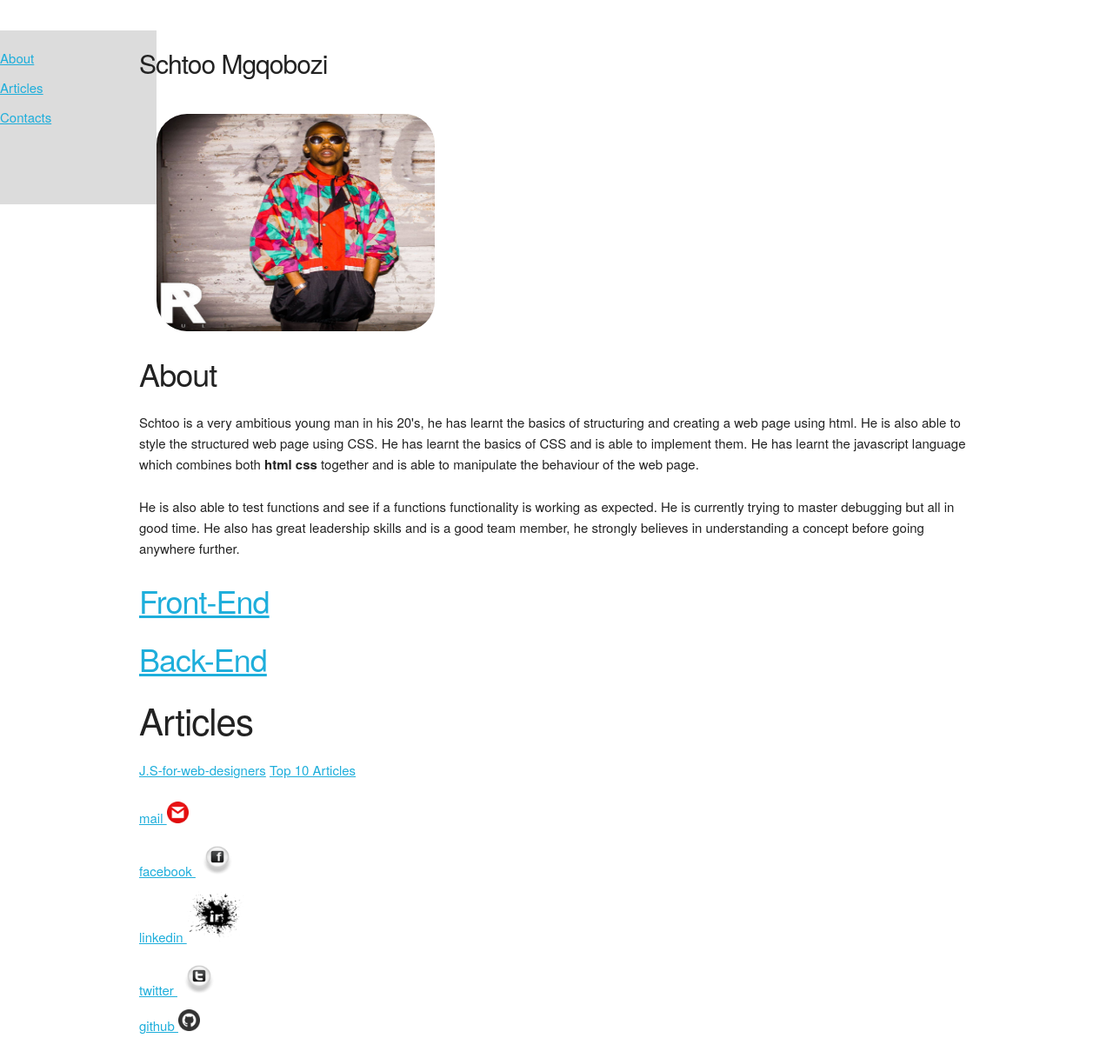
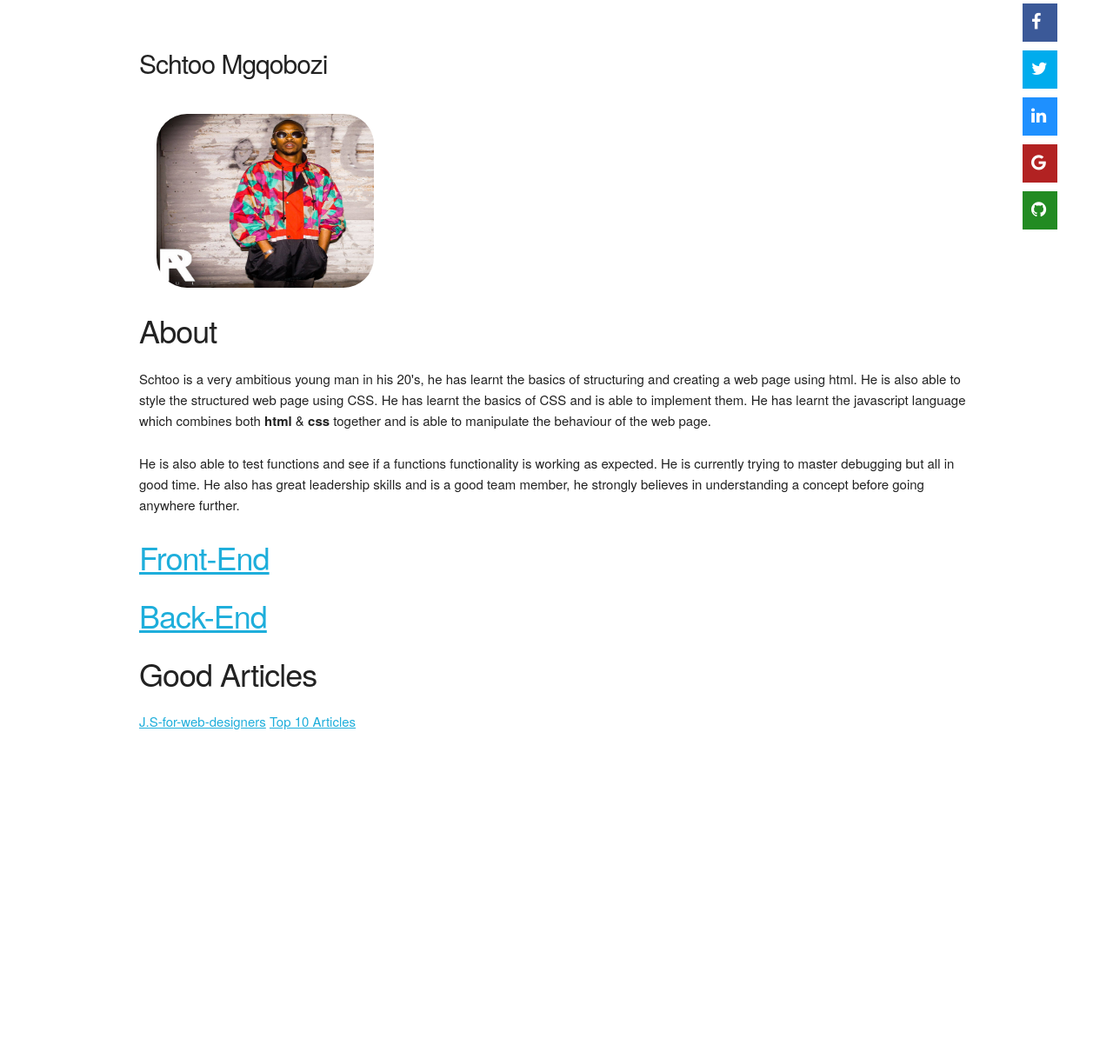
Before and after one commit to Schtoo/portfolio, a plain HTML site: page index.html in a window 1280 px wide. Shown: the part 76-1293 px from the top of the page at 87% size. After the commit the page ends 942 px from the top, so only its background shows below. Drawn offline with Linux system fonts and the light colour scheme.

Commit message:
added styling to icons

```diff
--- a/index.html
+++ b/index.html
@@ -7,6 +7,7 @@
 	<link rel='stylesheet' href='./skeleton.css'>
 	<link rel='stylesheet' href='./normalize.css'>
 	<link rel='stylesheet' href='./style.css'>
+	<link rel='stylesheet' href='https://cdnjs.cloudflare.com/ajax/libs/font-awesome/4.7.0/css/font-awesome.css'>
 </head>
 <body>
 	<input type="checkbox" id="check">
@@ -14,9 +15,9 @@
 	<nav class='menu'>
 		<h3></h3>
 		<ul>
-			<li><a href='#about'>About</a></li>
-			<li><a href='#art'>Articles</a></li>
-			<li><a href='#cons'>Contacts</a></li>
+			<li><h6><a href='#about'>About</a></h6></li>
+			<li><h6><a href='#art'>Articles</a></h6></li>
+			<li><h6><a href='#cons'>Contacts</a></h6></li>
 		</ul>
 	</nav>
   <div class="container">
@@ -38,7 +39,7 @@
 	    <p>Schtoo is a very ambitious young man in his 20's, he has learnt the basics of structuring and creating a web page using html.
 	      He is also able to style the structured web page using CSS.
 	      He has learnt the basics of CSS and is able to implement them.
-	      He has learnt the javascript language which combines both <strong>html</strong> <strong>css</strong> together and is able to manipulate the behaviour
+	      He has learnt the javascript language which combines both <strong>html</strong> & <strong>css</strong> together and is able to manipulate the behaviour
 	      of the web page.</p>
 	   <p>He is also able to test functions and see if a functions functionality is working as expected. He is currently trying to master debugging but all in good time.
 		He also has great leadership skills and is a good team member, he strongly believes in understanding a concept before going anywhere further.</p>
@@ -48,28 +49,23 @@
 		</div>
 		</div>
 	      <div class="twelve columns" id="art">
-	        <h2>Articles</h2>
+	        <h3>Good Articles</h3>
 	        <a href='https://alistapart.com/article/javascript-for-web-designers' target="_blank">J.S-for-web-designers</a>
 	        <a href='https://medium.mybridge.co/javascript-top-10-articles-for-the-past-month-v-dec-2017-f83d6562c932' target="_blank">Top 10 Articles</a>
 	        <br>
 	        <br>
 		</div>
-	  <div class="twelve columns" id="cons">
-			<ul>
-			 <li><a href='https://www.mgqobhoz@gmail.com' target='_blank'>mail
-				<img src='images/gmail-icon.png' width=25px height=25px></a></li>
-	    	<li><a href='https://www.facebook.com/' target='_blank'>facebook
-				<img src='images/facebook.png' width=50px height=45px></a></li>
-				<li><a href='https://www.linkedin.com/feed/?trk=' target='_blank'>linkedin
-				<img src='images/in.png' width=70px height=60px></a></li>
-	    	<li><a href='https://twitter.com/' target='_blank'>twitter
-				<img src='images/twitter.png' width=50px height=45px></a></li>
-	    	<li><a href='https://github.com/Schtoo' target='_blank'>github
-				<img src='images/git.png' width=25px height=25px></a></li>
-		</ul>
-	</div>
 	</div>
 
   </div>
+	<div class="twelve columns" id="cons">
+		<ul>
+				<li><i class='fa fa-facebook'></i></li>
+				<li><i class='fa fa-twitter'></i></li>
+				<li><i class='fa fa-linkedin'></i></li>
+				<li><i class='fa fa-google +'></i></li>
+				<li><i class='fa fa-github'></i></li>
+	</ul>
+</div>
 </body>
 </html>
--- a/style.css
+++ b/style.css
@@ -1,7 +1,3 @@
-.me{
-  width: 250px;
-  height: 200px;
-}
 #name {
   display: inline-block;
 }
@@ -24,35 +20,68 @@
   border-radius: 55px;
   background-repeat: repeat;
   padding: 20px;
-  width: 320px;
-  height: 250px;
-}
-.menu{
-  display: block;
-  width: 100%;
-  position:absolute;
-  left:0;
+  width: 250px;
+  height: 200px;
 }
 #men{
   padding: 10px 10px;
   cursor: pointer;
 }
 .menu{
-  width: 180px;
-  height: 200px;
+  width: 100%;
+  height: 175px;
   position: absolute;
   background-color: #DCDCDC;
+  left: -100%;
+  transition: all .3s ease-in-out;
 }
 #check{
   display: none;
   position:absolute;
-  left: -100%;
 }
-.menu:checked - .menu{
-
-  transition: all.3s ease-in-out;
+#check:checked ~ .menu{
+  position: absolute;
+  left: 0;
 }
 nav a:hover{
   background-color: #7FFFD4;
   color: black;
 }
+#cons{
+  position:fixed;
+  top: 10%;
+  right: 5%;
+  float:right;
+  width: 40px;
+  height: auto;
+  position:absolute;
+}
+#cons li{
+  list-style-type: none;
+  color: white;
+  list-style-type: none;
+  padding: 10px;
+  transition: .5s;
+  position: relative;
+}
+#cons li i{
+  font-size: 20px;
+}
+#cons li:hover{
+  padding: 10px 18px;
+}
+#cons li:nth-child(1) {
+  background: #3b5998;
+}
+#cons li:nth-child(2) {
+  background: #00aced;
+}
+#cons li:nth-child(3) {
+  background: #1E90FF;
+}
+#cons li:nth-child(4) {
+  background: #B22222;
+}
+#cons li:nth-child(5) {
+  background: #228B22;
+}
```
